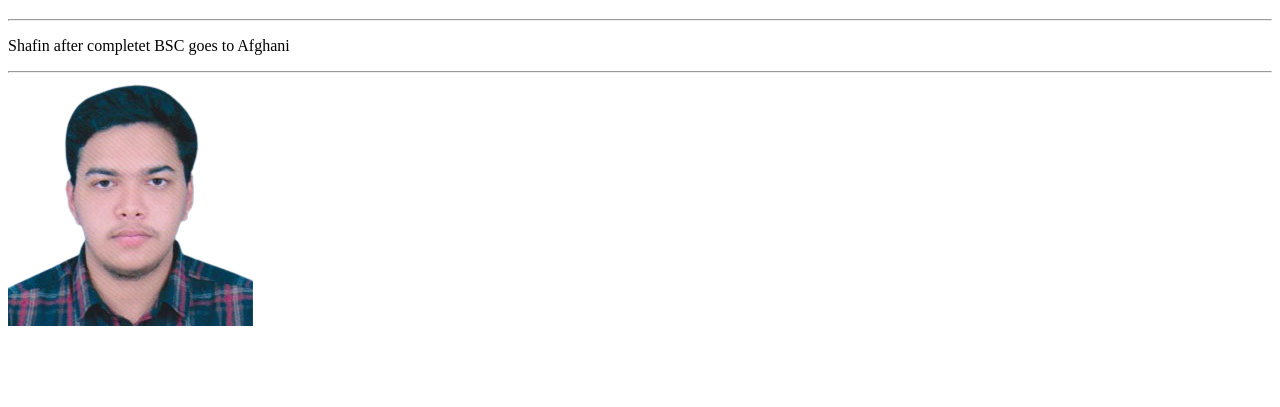
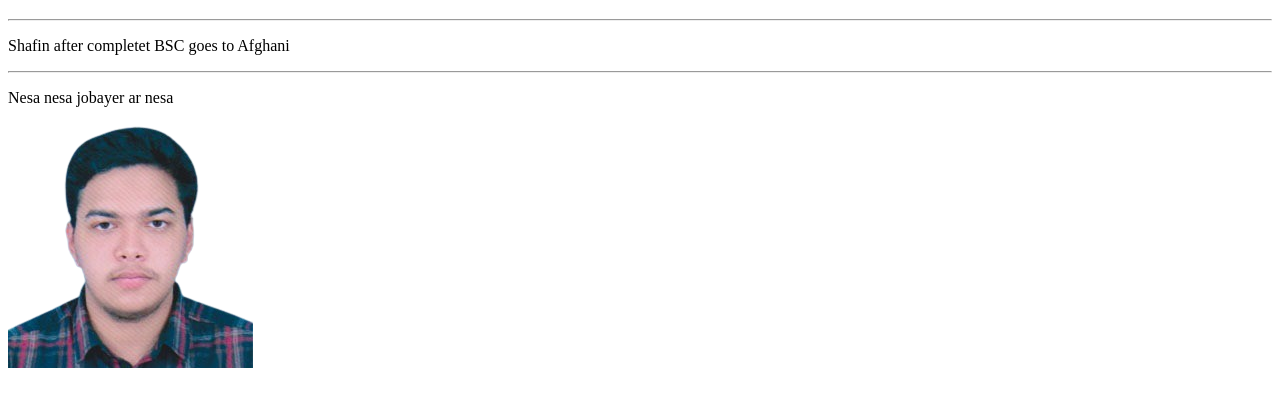
Before and after one commit to g-loves/SE_lab, a plain HTML site: page index.html in a window 1280 px wide. Shown: the part 61-468 px from the top of the page. Drawn offline with Linux system fonts and the light colour scheme.

Commit message:
sdkfhugdfukhffg

```diff
--- a/index.html
+++ b/index.html
@@ -16,6 +16,10 @@
     </p>
 
     <hr>
+    <p>
+        Nesa nesa jobayer ar nesa
+
+    </p>
     <img src="image.png" alt="ole joabyer">
 </body>
 
```
